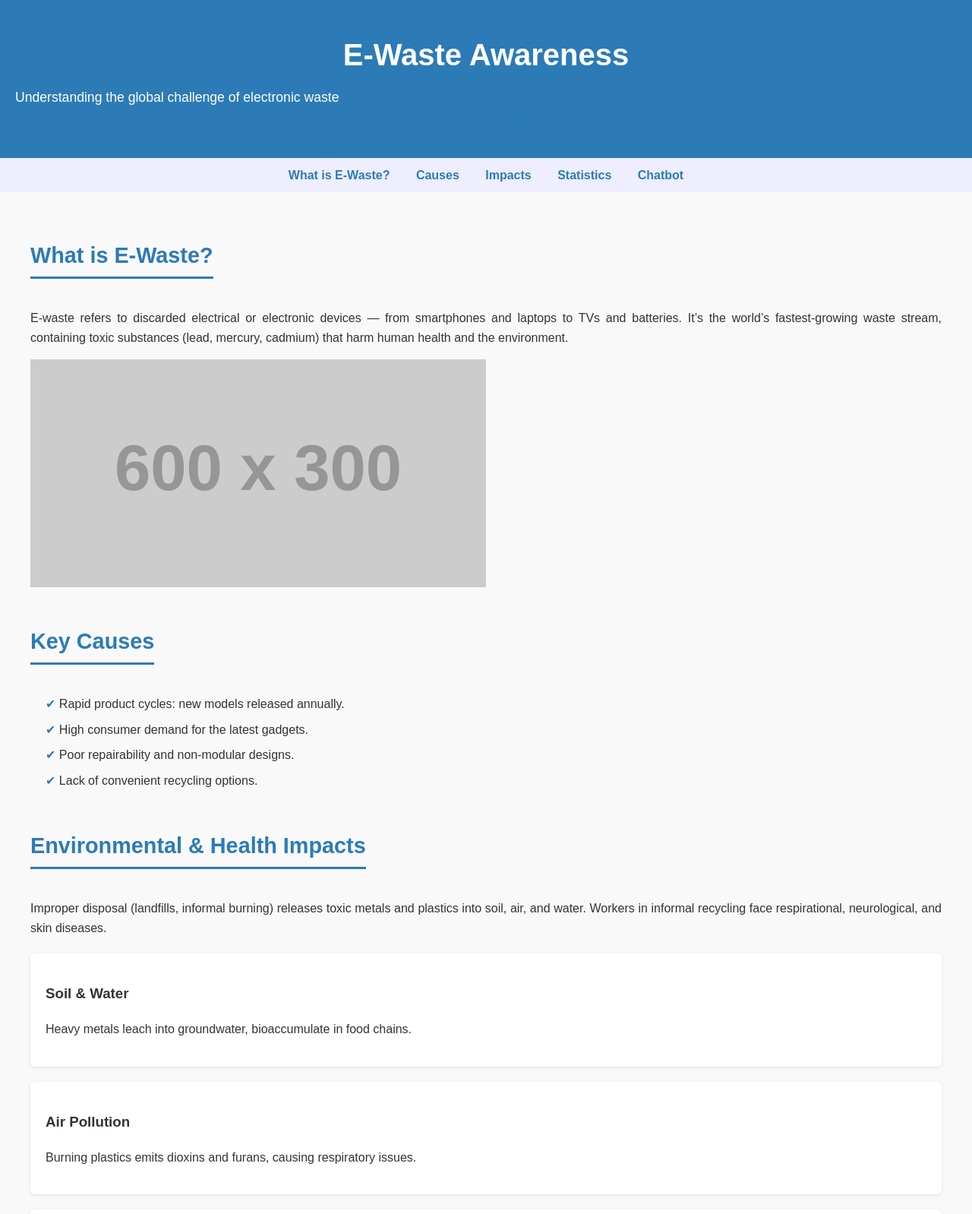
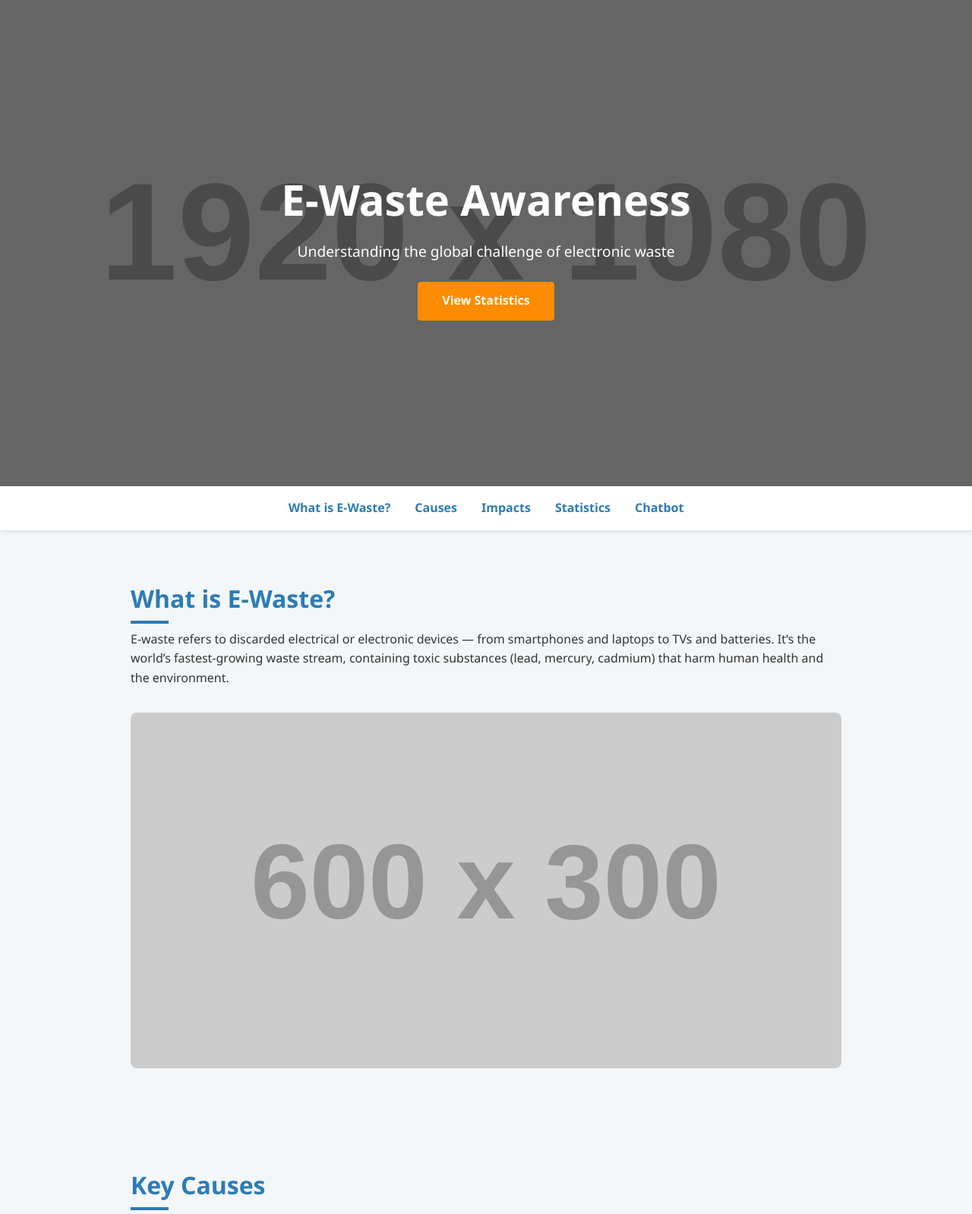
Before and after one commit to AtharvM02222/Test, a plain HTML site: page index.html in a window 1280 px wide. Shown: the top 1598 px of the page at 76% size. Drawn offline with nearby package versions, Linux system fonts and the light colour scheme; placeholder pictures from the web are drawn by us; a script that the page names is missing.

Commit message:
Update style.css

```diff
--- a/style.css
+++ b/style.css
@@ -1,251 +1,262 @@
-/* style.css */
+/* ================================
+   Base & Reset
+   ================================ */
+*,
+*::before,
+*::after {
+  margin: 0;
+  padding: 0;
+  box-sizing: border-box;
+}
+html {
+  scroll-behavior: smooth;
+}
 body {
-  margin: 0;
-  font-family: Arial, sans-serif;
+  font-family: 'Segoe UI', Tahoma, sans-serif;
   line-height: 1.6;
   color: #333;
-  background-color: #f9f9f9;
+  background: #f4f7f9;
 }
 
-/* Header styles */
-header {
-  background-color: #2c7bb6;
-  color: #fff;
-  padding: 40px 20px;
+/* ================================
+   Hero Section
+   ================================ */
+#hero {
+  position: relative;
+  height: 80vh;
+  background: url('https://via.placeholder.com/1920x1080?text=E-Waste+Hero') center/cover no-repeat;
+  display: flex;
+  align-items: center;
+  justify-content: center;
   text-align: center;
 }
-header h1 {
-  margin: 0 0 10px;
-  font-size: 2.5em;
+#hero .overlay {
+  position: absolute;
+  inset: 0;
+  background: rgba(0,0,0,0.5);
 }
-header p {
-  margin: 0;
-  font-size: 1.1em;
+.hero-content {
+  position: relative;
+  color: #fff;
+  animation: fadeIn 1.2s ease-out;
+}
+.hero-content h1 {
+  font-size: 3.5rem;
+  margin-bottom: 0.5rem;
+}
+.hero-content p {
+  font-size: 1.2rem;
+  margin-bottom: 1.5rem;
+}
+.hero-content .btn {
+  display: inline-block;
+  background: #ff8c00;
+  padding: 0.8rem 2rem;
+  border-radius: 4px;
+  text-decoration: none;
+  color: #fff;
+  font-weight: bold;
+  transition: background 0.3s;
+}
+.hero-content .btn:hover {
+  background: #e57700;
 }
 
-/* Main content area */
-main {
-  padding: 20px;
-  max-width: 1200px;
+/* ================================
+   Navbar
+   ================================ */
+#navbar {
+  position: sticky;
+  top: 0;
+  background: #fff;
+  box-shadow: 0 2px 4px rgba(0,0,0,0.1);
+  display: flex;
+  justify-content: center;
+  gap: 2rem;
+  padding: 1rem 0;
+  z-index: 10;
+}
+#navbar a {
+  color: #2c7bb6;
+  text-decoration: none;
+  font-weight: 600;
+  transition: color 0.3s;
+}
+#navbar a:hover {
+  color: #1a4f7a;
+}
+
+/* ================================
+   Sections
+   ================================ */
+.section {
+  padding: 4rem 2rem;
+  max-width: 1000px;
   margin: auto;
 }
-
-/* Section headings */
-section h2 {
-  font-size: 1.8em;
-  margin-top: 40px;
+.section h2 {
+  font-size: 2rem;
+  margin-bottom: 1rem;
   color: #2c7bb6;
-  border-bottom: 3px solid #2c7bb6;
-  display: inline-block;
-  padding-bottom: 5px;
+  position: relative;
 }
-section p, section ul {
-  margin-top: 15px;
+.section h2::after {
+  content: '';
+  position: absolute;
+  left: 0;
+  bottom: -8px;
+  height: 4px;
+  width: 50px;
+  background: #2c7bb6;
 }
 
-/* List styles */
+/* ================================
+   Images & Lists
+   ================================ */
+.image-wrap {
+  margin-top: 2rem;
+  overflow: hidden;
+  border-radius: 8px;
+}
+.image-wrap img {
+  width: 100%;
+  display: block;
+  transform: scale(1.05);
+  transition: transform 0.8s ease-out;
+}
+.image-wrap img:hover {
+  transform: scale(1);
+}
 ul {
-  margin: 10px 0 10px 20px;
+  margin-top: 1rem;
+  list-style: none;
 }
-ul li {
-  margin-bottom: 8px;
+.checklist li {
+  position: relative;
+  padding-left: 1.5em;
+  margin-bottom: 0.8em;
+}
+.checklist li::before {
+  content: '✔';
+  position: absolute;
+  left: 0;
+  color: #2c7bb6;
 }
 
-/* Chart container for responsiveness */
+/* ================================
+   Cards (Impacts)
+   ================================ */
+.cards {
+  display: flex;
+  gap: 1.5rem;
+  flex-wrap: wrap;
+  margin-top: 2rem;
+}
+.card {
+  background: #fff;
+  flex: 1 1 calc(33% - 1.5rem);
+  padding: 2rem;
+  border-radius: 8px;
+  box-shadow: 0 1px 6px rgba(0,0,0,0.1);
+  text-align: center;
+  transition: transform 0.4s, box-shadow 0.4s;
+}
+.card:hover {
+  transform: translateY(-6px);
+  box-shadow: 0 4px 12px rgba(0,0,0,0.15);
+}
+.card h3 {
+  margin-bottom: 1rem;
+  color: #ff8c00;
+}
+.card p {
+  font-size: 0.95rem;
+  color: #555;
+}
+
+/* ================================
+   Chart Containers
+   ================================ */
 .chart-container {
-  position: relative;
-  margin: 30px 0;
-  padding: 20px;
-  background: #ffffff;
+  background: #fff;
+  padding: 2rem;
   border-radius: 8px;
+  margin: 2rem 0;
   box-shadow: 0 2px 8px rgba(0,0,0,0.1);
 }
 .chart-container canvas {
   max-width: 100%;
-  height: auto;
+  height: auto !important;
 }
 
-/* Chatbot section */
-#chatbot {
-  margin: 30px 0;
+/* ================================
+   Footer
+   ================================ */
+footer {
+  background: #2c7bb6;
+  color: #fff;
   text-align: center;
+  padding: 2rem 1rem;
+  margin-top: 2rem;
 }
-#chatbot h2 {
-  margin-bottom: 10px;
-}
-#chatbot p {
-  margin-bottom: 20px;
+footer p {
+  font-size: 0.9rem;
 }
 
-/* Footer */
-footer {
-  text-align: center;
-  padding: 20px;
-  background-color: #eaeaea;
-  margin-top: 40px;
-  font-size: 0.9em;
-  color: #666;
+/* ================================
+   Animations
+   ================================ */
+@keyframes fadeIn {
+  from { opacity: 0; transform: translateY(20px);}
+  to { opacity: 1; transform: translateY(0);}
+}
+@keyframes slideInLeft {
+  from { opacity: 0; transform: translateX(-50px);}
+  to { opacity: 1; transform: translateX(0);}
+}
+@keyframes slideInRight {
+  from { opacity: 0; transform: translateX(50px);}
+  to { opacity: 1; transform: translateX(0);}
+}
+@keyframes slideInUp {
+  from { opacity: 0; transform: translateY(50px);}
+  to { opacity: 1; transform: translateY(0);}
 }
 
-/* Responsive layout */
+/* Utility Classes for Animation Delays */
+.fade-in { animation: fadeIn 1s ease-out both; }
+.slide-in-left { animation: slideInLeft 1s ease-out both; }
+.slide-in-right { animation: slideInRight 1s ease-out both; }
+.slide-in-up { animation: slideInUp 1s ease-out both; }
+.delay-1 { animation-delay: 0.3s; }
+.delay-2 { animation-delay: 0.6s; }
+.delay-3 { animation-delay: 0.9s; }
+
+/* ================================
+   Responsive Breakpoints
+   ================================ */
+@media (max-width: 1024px) {
+  .cards { flex-direction: column; }
+}
 @media (max-width: 768px) {
-  header h1 {
-    font-size: 2em;
-  }
-  section h2 {
-    font-size: 1.5em;
-  }
+  .hero-content h1 { font-size: 2.5rem; }
+  .hero-content p { font-size: 1rem; }
+  #navbar { flex-wrap: wrap; gap: 1rem; }
+}
+@media (max-width: 480px) {
+  .hero-content h1 { font-size: 2rem; }
+  .chart-container { padding: 1rem; }
+  .card { padding: 1rem; }
 }
 
-/* Additional styling */
-p {
-  text-align: justify;
-}
+/* ================================
+   Extra Utility Classes
+   ================================ */
+.text-center { text-align: center; }
+.mt-1 { margin-top: 1rem; }
+.mt-2 { margin-top: 2rem; }
+.mb-1 { margin-bottom: 1rem; }
+.mb-2 { margin-bottom: 2rem; }
+.hide { display: none !important; }
 
-a {
-  color: #2c7bb6;
-  text-decoration: none;
-}
-a:hover {
-  text-decoration: underline;
-}
-
-/* Button style (example) */
-.button {
-  display: inline-block;
-  background: #2c7bb6;
-  color: #fff;
-  padding: 10px 20px;
-  margin-top: 10px;
-  border: none;
-  border-radius: 4px;
-  cursor: pointer;
-}
-.button:hover {
-  background: #1a5a8a;
-}
-
-/* Highlight important text */
-.highlight {
-  background-color: #ffffcc;
-  padding: 2px 6px;
-  border-radius: 3px;
-}
-
-/* Navigation (if any) */
-nav {
-  background: #eef;
-  padding: 10px;
-  text-align: center;
-}
-nav a {
-  margin: 0 15px;
-  color: #2c7bb6;
-  font-weight: bold;
-}
-
-/* Ensure images scale */
-img {
-  max-width: 100%;
-  height: auto;
-}
-
-/* Card style (for potential content cards) */
-.card {
-  background: #fff;
-  border-radius: 6px;
-  padding: 20px;
-  box-shadow: 0 1px 4px rgba(0,0,0,0.1);
-  margin: 20px 0;
-}
-
-/* Example of using multiple columns */
-.columns {
-  column-count: 2;
-  column-gap: 40px;
-}
-@media (max-width: 600px) {
-  .columns {
-    column-count: 1;
-  }
-}
-
-/* Additional utility classes */
-.text-center {
-  text-align: center;
-}
-.mt-small {
-  margin-top: 10px;
-}
-.mt-large {
-  margin-top: 40px;
-}
-.mb-small {
-  margin-bottom: 10px;
-}
-.mb-large {
-  margin-bottom: 40px;
-}
-
-/* Smooth image loading (lazy) */
-img {
-  transition: opacity 0.5s ease-in-out;
-  opacity: 0;
-}
-img[src] {
-  opacity: 1;
-}
-
-/* Fancy list style */
-ul.checklist {
-  list-style: none;
-  padding: 0;
-}
-ul.checklist li {
-  padding-left: 1.5em;
-  text-indent: -1.5em;
-}
-ul.checklist li::before {
-  content: "✔ ";
-  color: #2c7bb6;
-}
-
-/* Table styling example */
-table {
-  width: 100%;
-  border-collapse: collapse;
-  margin-bottom: 20px;
-}
-th, td {
-  border: 1px solid #ccc;
-  padding: 10px;
-  text-align: left;
-}
-th {
-  background: #f0f0f0;
-}
-
-/* Inline code style */
-code {
-  background: #eee;
-  padding: 2px 4px;
-  border-radius: 4px;
-  font-family: monospace;
-}
-
-/* Blockquote style */
-blockquote {
-  border-left: 4px solid #2c7bb6;
-  padding-left: 10px;
-  color: #555;
-  margin: 20px 0;
-}
-
-/* Fade-in animation for sections */
-@keyframes fadeIn {
-  from {opacity: 0;}
-  to {opacity: 1;}
-}
-section {
-  animation: fadeIn 1s ease-in;
-}
+/* End of style.css */
```
